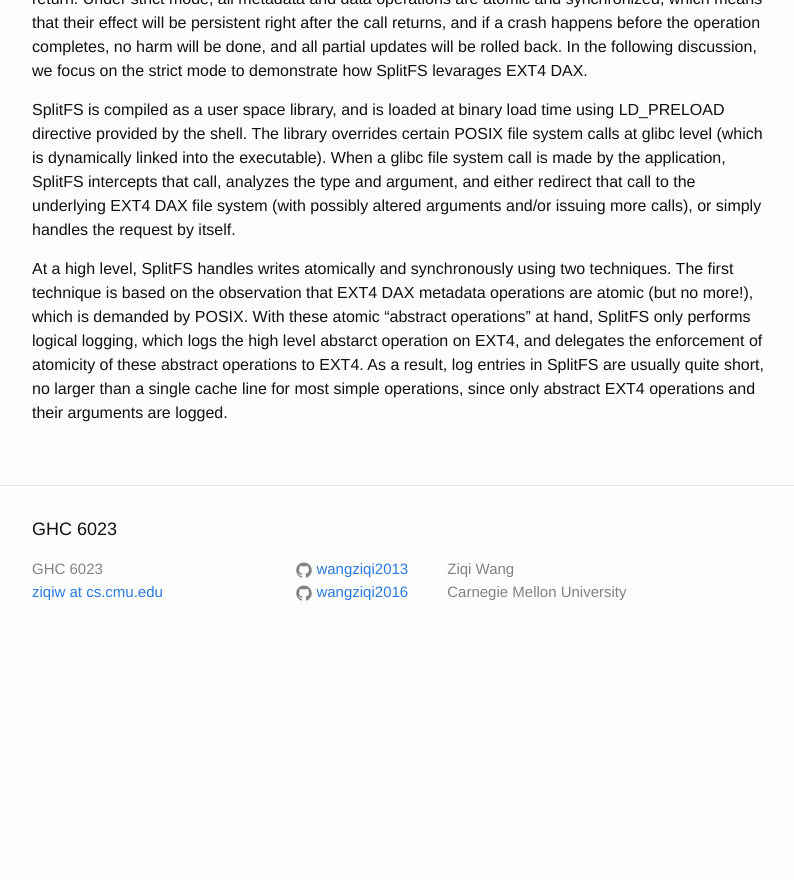
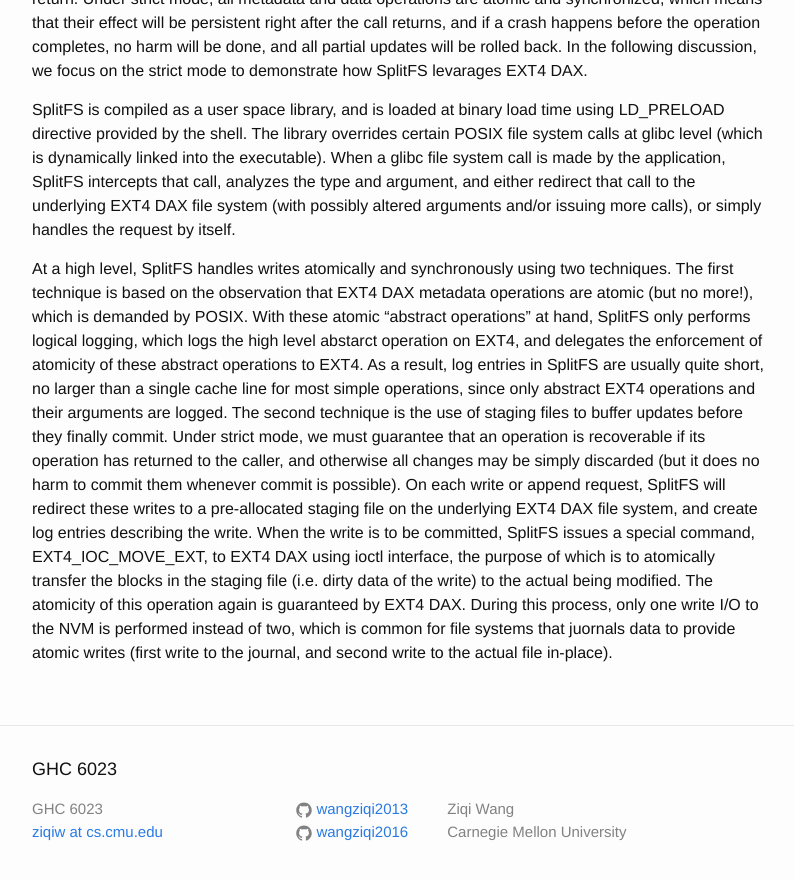
Before and after one commit to wangziqi2013/wangziqi2013.github.io, a Jekyll site: the page built from _posts/2019-11-20-splitfs.markdown, in a window 1280 px wide and 900 px high, scrolled down 1795 px. Shown: the top 880 px of the window, without its empty margins (238-1032 px from the left). Built offline with Jekyll 4.4.1, drawn with Linux system fonts in a browser that asks for light colours; before the commit the page ends 2458 px from its top, so only the background shows below that.

```diff
--- a/_posts/2019-11-20-splitfs.markdown
+++ b/_posts/2019-11-20-splitfs.markdown
@@ -80,4 +80,13 @@ on the observation that EXT4 DAX metadata operations are atomic (but no more!),
 atomic "abstract operations" at hand, SplitFS only performs logical logging, which logs the high level abstarct
 operation on EXT4, and delegates the enforcement of atomicity of these abstract operations to EXT4. As a result, log
 entries in SplitFS are usually quite short, no larger than a single cache line for most simple operations, since only
-abstract EXT4 operations and their arguments are logged.
+abstract EXT4 operations and their arguments are logged. The second technique is the use of staging files to buffer
+updates before they finally commit. Under strict mode, we must guarantee that an operation is recoverable if its operation
+has returned to the caller, and otherwise all changes may be simply discarded (but it does no harm to commit them
+whenever commit is possible). On each write or append request, SplitFS will redirect these writes to a pre-allocated
+staging file on the underlying EXT4 DAX file system, and create log entries describing the write. When the write is
+to be committed, SplitFS issues a special command, EXT4\_IOC\_MOVE\_EXT, to EXT4 DAX using ioctl interface, the
+purpose of which is to atomically transfer the blocks in the staging file (i.e. dirty data of the write) to the actual
+being modified. The atomicity of this operation again is guaranteed by EXT4 DAX. During this process, only one write I/O
+to the NVM is performed instead of two, which is common for file systems that juornals data to provide atomic writes
+(first write to the journal, and second write to the actual file in-place).
```
